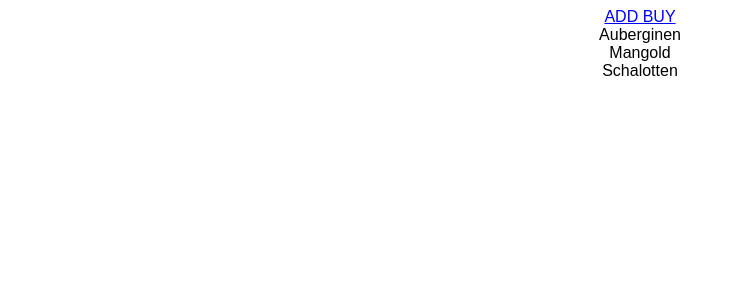
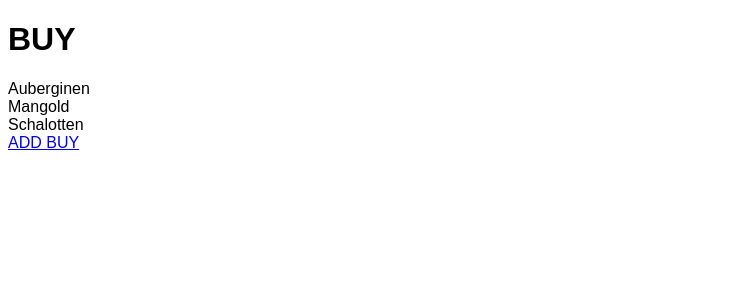
Before and after one commit to rheimers/buy-app, a React (Create React App) app: page / in a window 1280 px wide. Shown: the top 300 px of the page, without its empty margins (0-735 px from the left). Built offline with nearby package versions, Linux system fonts and the light colour scheme; data requests are answered from the project's data file.

Commit message:
Structure pages

```diff
--- a/src/index.css
+++ b/src/index.css
@@ -1,3 +1,9 @@
+*,
+*:before,
+*:after {
+  box-sizing: border-box;
+}
+
 @font-face {
   font-family: "Montserrat", "Work Sans";
   font-style: normal;
--- a/src/pages/AddBuy.js
+++ b/src/pages/AddBuy.js
@@ -25,6 +25,11 @@ function AddBuy() {
 
   return (
     <>
+      <header>
+        <h1>BUY</h1>
+        <h2>more</h2>
+      </header>
+      <main>
         <form onSubmit={handleSubmit}>
           <label>
             Item:
@@ -36,7 +41,11 @@ function AddBuy() {
           </label>
           <input type="submit" value="ADD BUY" />
         </form>
+        <li></li>
+      </main>
+      <footer>
         <Link to="/">BUY</Link>
+      </footer>
     </>
   );
 }
--- a/src/pages/Home.js
+++ b/src/pages/Home.js
@@ -14,11 +14,18 @@ function Home() {
   }, []);
 
   return (
-    <div className="App">
-      <Link to="/add">ADD BUY</Link>
-      {buys?.map((buy) => (
-        <div key={buy.id}>{buy.item}</div>
-      ))}
+    <div className="home">
+      <header>
+        <h1>BUY</h1>
+      </header>
+      <main>
+        {buys?.map((buy) => (
+          <div key={buy.id}>{buy.item}</div>
+        ))}
+      </main>
+      <footer>
+        <Link to="/add">ADD BUY</Link>
+      </footer>
     </div>
   );
 }
```
Lines whose indentation alone changed are shown as unchanged.
